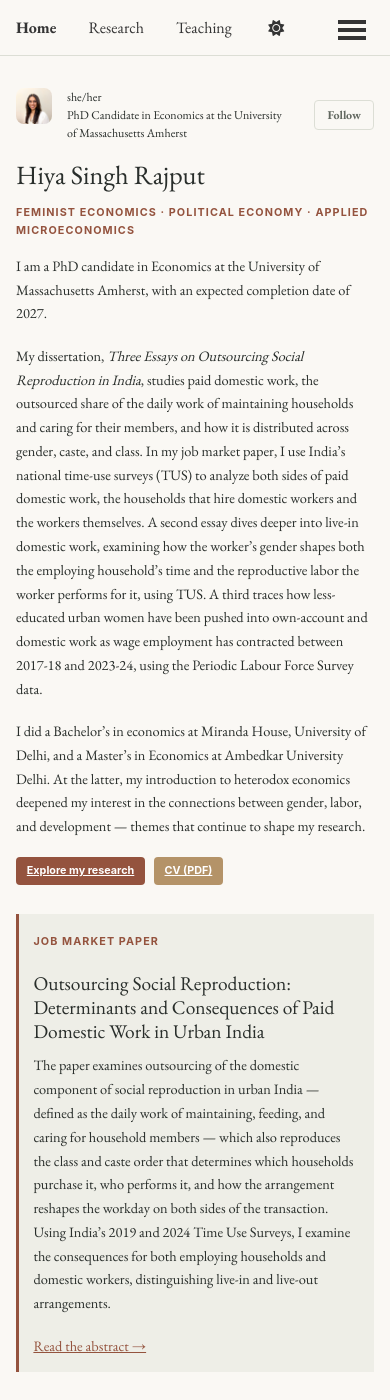
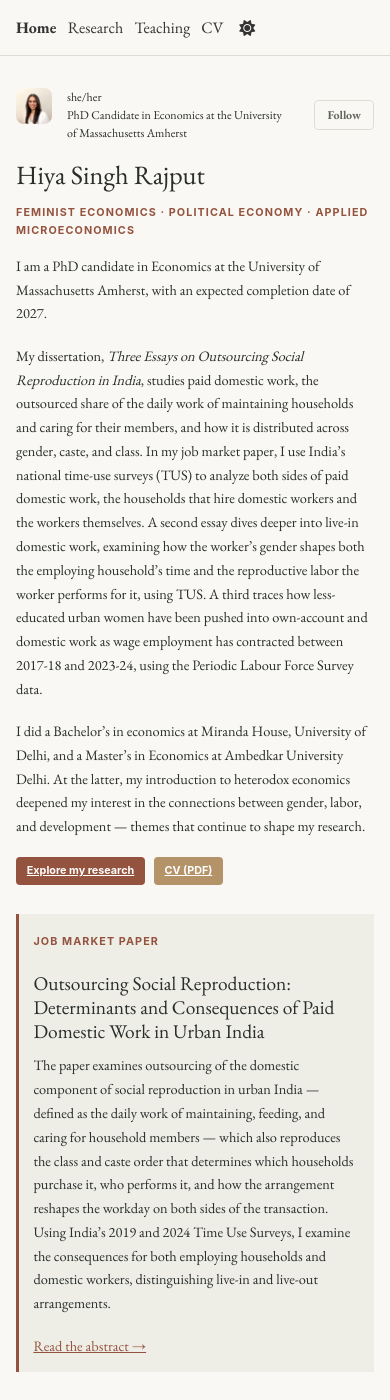
Before and after one commit to hiyasinghrajput/hiyasinghrajput.github.io, a Jekyll site: the page built from _pages/about.md, in a window 390 px wide and 1400 px high. Built offline with Jekyll 4.4.1, drawn with Linux system fonts in a browser that asks for light colours; a style sheet for code colours, icons or effects is not loaded.

Commit message:
Reduce mobile navigation spacing to keep CV visible

```diff
--- a/_sass/_job-market.scss
+++ b/_sass/_job-market.scss
@@ -125,3 +125,10 @@ html[data-theme="dark"] {
     @include prefix(0.5 of 12);
   }
 }
+
+@media (max-width: 600px) {
+  .greedy-nav a {
+    margin-left: .35rem;
+    margin-right: .35rem;
+  }
+}
```
